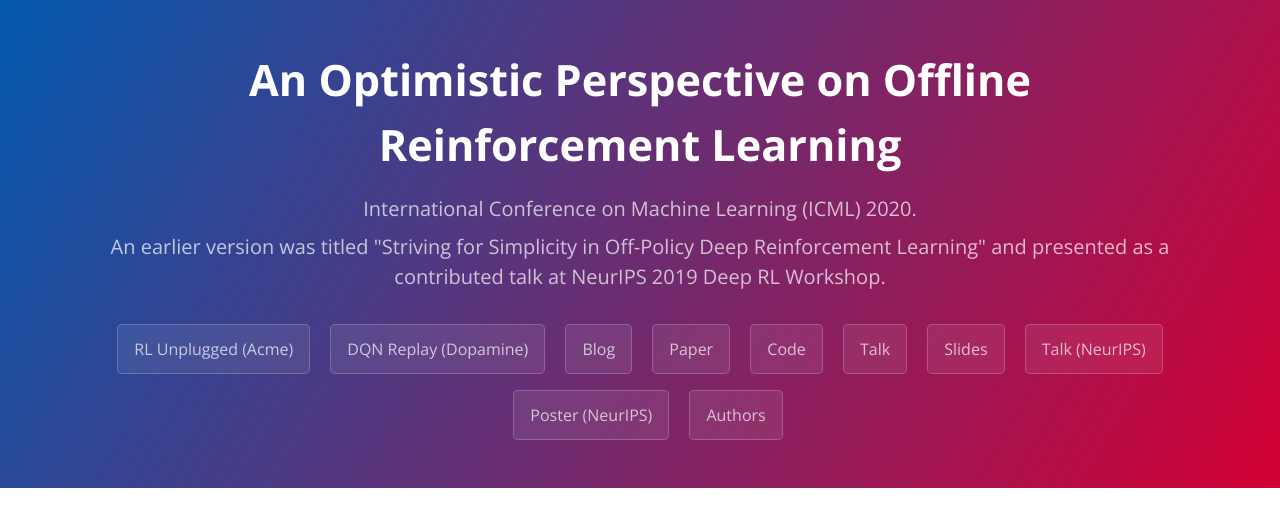
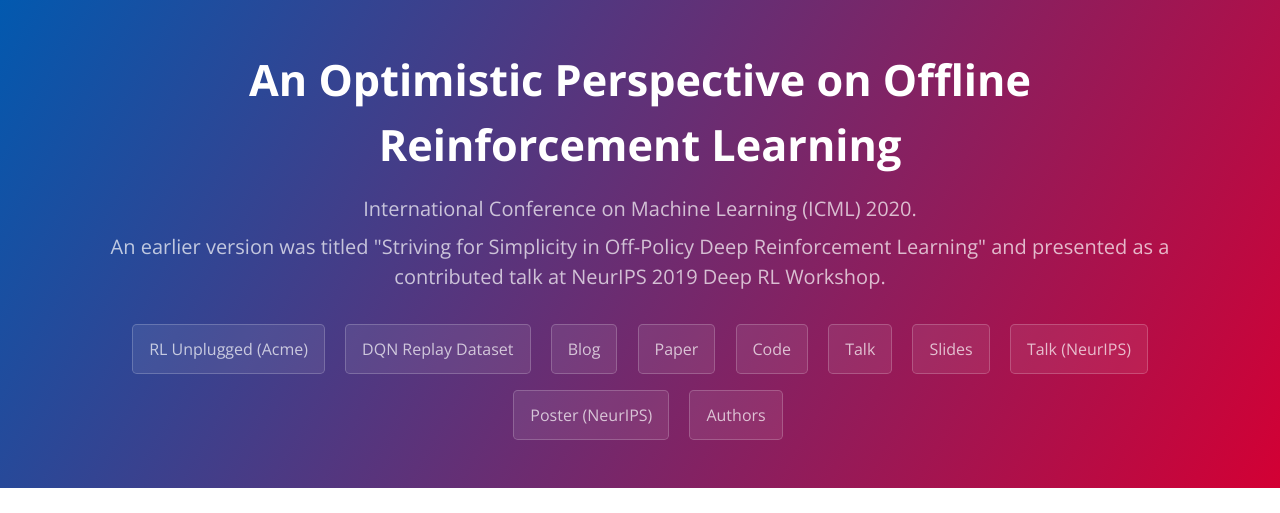
Before and after one commit to satbird/satbird.github.io, a Jekyll site: the page built from index.md, in a window 1280 px wide and 900 px high, cut to the strip 0-513 px from the top of the window. Built offline with Jekyll 4.4.1, drawn with Linux system fonts in a browser that asks for light colours.

Commit message:
Update _config.yml

```diff
--- a/_config.yml
+++ b/_config.yml
@@ -5,7 +5,7 @@ description:
 - An earlier version was titled "Striving for Simplicity in Off-Policy Deep Reinforcement Learning" and presented as a contributed talk at NeurIPS 2019 Deep RL Workshop.
 buttons:
   RL Unplugged (Acme): https://github.com/deepmind/deepmind-research/tree/master/rl_unplugged
-  DQN Replay (Dopamine): https://research.google/tools/datasets/dqn-replay/
+  DQN Replay Dataset: https://research.google/tools/datasets/dqn-replay/
   Blog: https://ai.googleblog.com/2020/04/an-optimistic-perspective-on-offline.html
   Paper: 'https://arxiv.org/pdf/1907.04543.pdf'
   Code: 'https://github.com/google-research/batch_rl'
```
